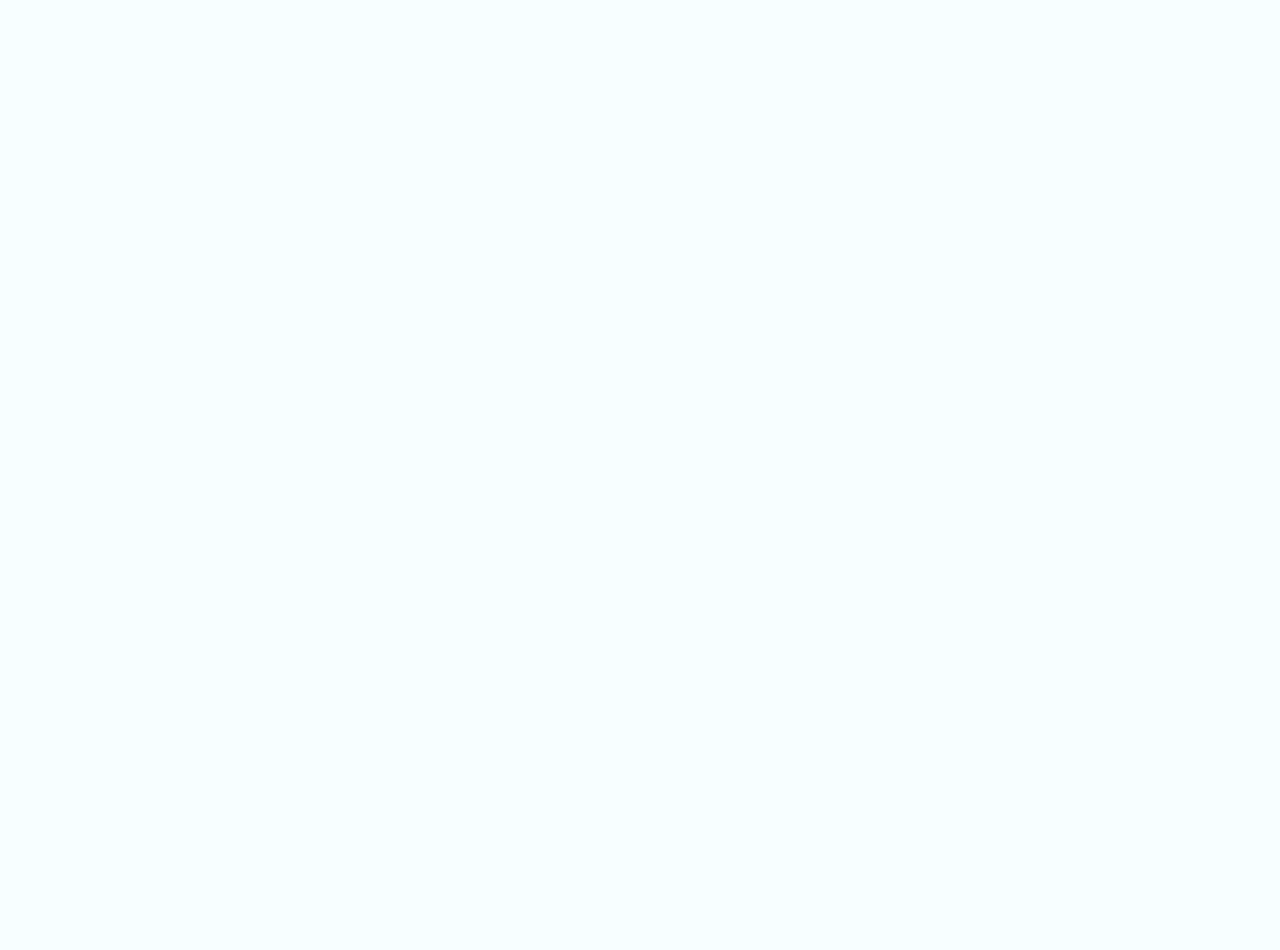
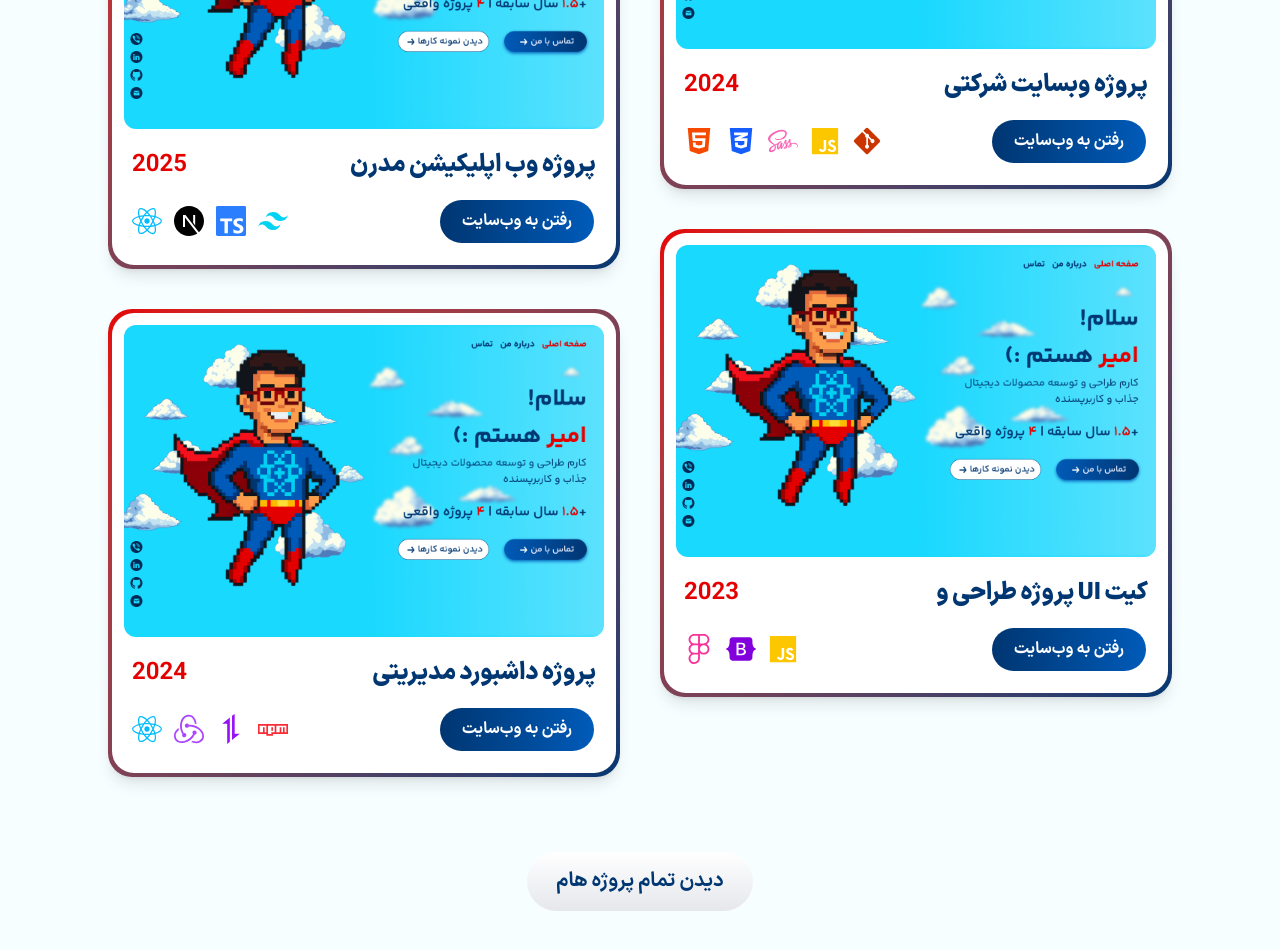
Before and after one commit to AmirShakibafar/portfolioWebsite, a Next.js app: page / in a window 1280 px wide. Shown: the part 1260-2210 px from the top of the page. Before the commit the page ends 800 px from the top, so only its background shows below. Built offline with nearby package versions, Linux system fonts and the light colour scheme.

Commit message:
finally made the cards and its section and its workinggggg

```diff
--- a/package.json
+++ b/package.json
@@ -16,6 +16,7 @@
     "react-countup": "^6.5.3",
     "react-dom": "^19.0.0",
     "react-feather": "^2.0.10",
+    "react-icons": "^5.5.0",
     "uuid": "^11.1.0"
   },
   "devDependencies": {
--- a/src/app/globals.css
+++ b/src/app/globals.css
@@ -1,7 +1,7 @@
 @import "tailwindcss";
 
 :root {
-  --background: #F7FEFF;
+  --background: #f7feff;
   --foreground: #171717;
 }
 
@@ -31,37 +31,133 @@
   @apply text-[#E50000] font-bold;
 }
 
-
 @utility btn {
   @apply px-6 py-6 rounded-full transition-all duration-300;
 }
-
 
 @utility btn-secondary {
   @apply btn border border-blue-600 text-blue-600 hover:bg-blue-50;
 }
 
+/*==============================================*/
+/* Project Card Utilities                       */
+/*==============================================*/
 
-@media (prefers-color-scheme: dark) {
-  :root {
-    --background: #0a0a0a;
-    --foreground: #ededed;
-  }
+/* The main wrapper with the gradient border */
+@utility card-wrapper {
+  @apply max-w-lg p-1 rounded-3xl bg-gradient-to-br from-[#E40000] to-[#003772] shadow-lg;
+}
+
+/* The inner white container that holds all content */
+@utility card-inner {
+  @apply bg-white rounded-[22px];
+}
+
+/* The padded area for the image */
+@utility card-image-container {
+  @apply p-3;
+}
+
+/* The image style itself */
+@utility card-image {
+  @apply w-full h-auto object-cover rounded-xl;
+}
+
+/* The container for all the text, icons, and button */
+@utility card-body {
+  @apply p-5 pt-2 text-right;
+}
+
+/* The header section for the title and year */
+@utility card-header {
+  @apply flex justify-between items-center;
+}
+
+/* The style for the project's title */
+@utility card-title {
+  @apply font-iran font-black text-2xl text-[#003772];
+}
+
+/* The style for the project's year */
+@utility card-year {
+  @apply font-bold text-2xl text-[#E50000];
+}
+
+/* The footer section for the tech stack and button */
+@utility card-footer {
+  @apply mt-4 flex flex-wrap justify-between items-center gap-y-4;
+}
+
+/* The container for the list of tech icons */
+@utility card-tech-stack {
+  @apply flex flex-wrap justify-start gap-x-3 text-3xl;
+}
+
+/* The hover effect for an individual tech icon */
+@utility card-tech-icon {
+  @apply transition-transform duration-300 hover:scale-125;
+}
+
+/*==============================================*/
+/* Projects Section Utilities                   */
+/*==============================================*/
+
+/* The main container for a page section */
+@utility section-container {
+  @apply bg-[#F7FEFF] py-16;
+}
+
+/* The inner, centered wrapper for section content */
+@utility section-wrapper {
+  @apply max-w-7xl mx-auto px-4 sm:px-6 lg:px-8;
+}
+
+/* The main heading for a section */
+@utility section-heading {
+  @apply w-full text-[46px] font-extrabold text-blue-900 mb-12 flex justify-end items-center gap-x-3;
+}
+
+/* The red braces used in the heading */
+@utility heading-brace {
+  @apply text-red-500;
+}
+
+/* The flex container for the grid of project cards */
+@utility projects-grid {
+  @apply flex flex-wrap justify-center gap-x-10;
+}
+
+/* The wrapper for a single project card, including base animation styles */
+@utility project-item {
+  @apply mb-10 transform transition duration-300;
+}
+
+/* The container for the final button at the bottom of the section */
+@utility section-footer {
+  @apply mt-28 text-center;
 }
 
 body {
   background: var(--background);
   color: var(--foreground);
-  font-family: var(--font-iran), sans-serif;
+  font-family: var(--font-iran);
 }
 
 /* Keyframes remain the same */
 @keyframes slide-left {
-  from { transform: translateX(100vw); }
-  to { transform: translateX(-100%); }
+  from {
+    transform: translateX(100vw);
+  }
+  to {
+    transform: translateX(-100%);
+  }
 }
 
 @keyframes slide-right {
-  from { transform: translateX(-100vw); }
-  to { transform: translateX(100%); }
+  from {
+    transform: translateX(-100vw);
+  }
+  to {
+    transform: translateX(100%);
+  }
 }
--- a/src/app/page.tsx
+++ b/src/app/page.tsx
@@ -1,8 +1,11 @@
-import HeroSection from '@/components/HeroSection';
-
+import HeroSection from "@/components/HeroSection";
+import ProjectsSection from "@/components/ProjectsSection";
 
 export default function Home() {
   return (
-   <HeroSection/>
+    <>
+      <HeroSection />
+      <ProjectsSection />
+    </>
   );
 }
--- a/src/components/Navbar.tsx
+++ b/src/components/Navbar.tsx
@@ -17,7 +17,6 @@ const containerVariants: Variants = {
     transition: {
       staggerChildren: 0.1,
       delayChildren: 0.3,
-      // This line reverses the animation order to match the RTL layout
       staggerDirection: -1,
     },
   },
--- /dev/null
+++ b/src/components/ProjectCard.tsx
@@ -0,0 +1,97 @@
+"use client";
+
+import React from "react";
+import ShinyButton from "./ShinyButton";
+import Image from "next/image";
+import {
+  FaHtml5,
+  FaCss3Alt,
+  FaReact,
+  FaBootstrap,
+  FaJs,
+  FaFigma,
+  FaSass,
+  FaGitAlt,
+  FaNpm,
+} from "react-icons/fa";
+import {
+  SiTailwindcss,
+  SiRedux,
+  SiNextdotjs,
+  SiTypescript,
+  SiAxios,
+} from "react-icons/si";
+
+const techIconMap = {
+  HTML5: <FaHtml5 title="HTML5" className="text-orange-600" />,
+  CSS3: <FaCss3Alt title="CSS3" className="text-blue-600" />,
+  JavaScript: <FaJs title="JavaScript" className="text-yellow-400" />,
+  React: <FaReact title="React" className="text-sky-400" />,
+  TailwindCSS: <SiTailwindcss title="Tailwind CSS" className="text-cyan-400" />,
+  Bootstrap: <FaBootstrap title="Bootstrap" className="text-purple-700" />,
+  Redux: <SiRedux title="Redux" className="text-purple-500" />,
+  NextJs: <SiNextdotjs title="Next.js" className="text-black" />,
+  Figma: <FaFigma title="Figma" className="text-pink-500" />,
+  Axios: <SiAxios title="Axios" className="text-purple-600" />,
+  TypeScript: <SiTypescript title="TypeScript" className="text-blue-500" />,
+  Sass: <FaSass title="Sass" className="text-pink-400" />,
+  Git: <FaGitAlt title="Git" className="text-orange-700" />,
+  Npm: <FaNpm title="npm" className="text-red-500" />,
+};
+
+type TechName = keyof typeof techIconMap;
+
+type ProjectCardProps = {
+  devImageSrc: string;
+  projectName: string;
+  projectYear: string;
+  techStack: TechName[];
+  websiteUrl: string;
+};
+
+const ProjectCard = ({
+  devImageSrc,
+  projectName,
+  projectYear,
+  techStack,
+  websiteUrl,
+}: ProjectCardProps) => {
+  return (
+    <div className="card-wrapper">
+      <div className="card-inner">
+        <div className="card-image-container">
+          <Image
+            src={devImageSrc}
+            alt={projectName}
+            width={1200}
+            height={800}
+            className="card-image"
+          />
+        </div>
+
+        <div className="card-body">
+          <div className="card-header">
+            <p className="card-year">{projectYear}</p>
+            <p className="card-title">{projectName}</p>
+          </div>
+
+          <div className="card-footer">
+            <div className="card-tech-stack">
+              {techStack.map((tech) => (
+                <div key={tech} className="card-tech-icon">
+                  {techIconMap[tech]}
+                </div>
+              ))}
+            </div>
+
+            <a href={websiteUrl} target="_blank" rel="noopener noreferrer">
+              <ShinyButton text="رفتن به وب‌سایت" size="small" />
+            </a>
+          </div>
+        </div>
+      </div>
+    </div>
+  );
+};
+
+export default ProjectCard;
--- /dev/null
+++ b/src/components/ProjectsSection.tsx
@@ -0,0 +1,91 @@
+import React from "react";
+import ProjectCard from "./ProjectCard";
+import ShinyButton from "./ShinyButton";
+
+type TechName =
+  | "HTML5"
+  | "CSS3"
+  | "JavaScript"
+  | "React"
+  | "TailwindCSS"
+  | "Bootstrap"
+  | "Redux"
+  | "NextJs"
+  | "Figma"
+  | "Axios"
+  | "TypeScript"
+  | "Sass"
+  | "Git"
+  | "Npm";
+
+type ProjectCardProps = {
+  devImageSrc: string;
+  projectName: string;
+  projectYear: string;
+  techStack: TechName[];
+  websiteUrl: string;
+};
+
+const myProjects: ProjectCardProps[] = [
+  {
+    devImageSrc: "/images/project.png",
+    projectName: "پروژه وب اپلیکیشن مدرن",
+    projectYear: "2025",
+    techStack: ["React", "NextJs", "TypeScript", "TailwindCSS"],
+    websiteUrl: "#",
+  },
+  {
+    devImageSrc: "/images/project.png",
+    projectName: "پروژه وبسایت شرکتی",
+    projectYear: "2024",
+    techStack: ["HTML5", "CSS3", "Sass", "JavaScript", "Git"],
+    websiteUrl: "#",
+  },
+  {
+    devImageSrc: "/images/project.png",
+    projectName: "پروژه داشبورد مدیریتی",
+    projectYear: "2024",
+    techStack: ["React", "Redux", "Axios", "Npm"],
+    websiteUrl: "#",
+  },
+  {
+    devImageSrc: "/images/project.png",
+    projectName: "پروژه طراحی و UI کیت",
+    projectYear: "2023",
+    techStack: ["Figma", "Bootstrap", "JavaScript"],
+    websiteUrl: "#",
+  },
+];
+
+const ProjectsSection = () => {
+  return (
+    <div className="section-container">
+      <div className="section-wrapper">
+        <h2 className="section-heading">
+          <span className="heading-brace">{"{"}</span>
+          <span>نمونه کارهای من</span>
+          <span className="heading-brace">{"}"}</span>
+        </h2>
+
+        <div className="projects-grid">
+          {myProjects.map((project, index) => (
+            <div
+              key={project.projectName}
+              className={`project-item ${
+                index % 2 === 0 ? "translate-y-20" : ""
+              }`}
+            >
+              <ProjectCard {...project} />
+            </div>
+          ))}
+        </div>
+
+        <div className="section-footer">
+          <ShinyButton text="دیدن تمام پروژه هام" variant="secondary" />
+        </div>
+      </div>
+    </div>
+  );
+};
+
+export default ProjectsSection;
--- a/src/components/ShinyButton.tsx
+++ b/src/components/ShinyButton.tsx
@@ -1,4 +1,6 @@
+// components/ShinyButton.tsx
 "use client";
+
 import {
   motion,
   useMotionTemplate,
@@ -6,6 +8,14 @@ import {
   useSpring,
 } from "framer-motion";
 import React from "react";
+
+
+type ShinyButtonProps = {
+  text: string;
+  variant?: "primary" | "secondary";
+  size?: "big" | "small";
+};
+
 
 function useShinyButtonAnimation() {
   const mouseX = useMotionValue(0);
@@ -24,38 +34,43 @@ function useShinyButtonAnimation() {
   return { handleMouseMove, borderStyle: { background: borderBackground } };
 }
 
+
+
 export default function ShinyButton({
   text,
   variant = "primary",
-}: {
-  text: string;
-  variant?: "primary" | "secondary";
-}) {
+  size = "big", // Default size is 'big'
+}: ShinyButtonProps) {
   const { handleMouseMove, borderStyle } = useShinyButtonAnimation();
 
-  // Conditionally set classes based on the variant prop
+  // Conditional classes based on the variant prop
   const backgroundClass =
     variant === "primary"
       ? "bg-gradient-to-r from-[#003672] to-[#005BB9]"
-      : "bg-gradient-to-b from-white to-gray-100";
+      : "bg-gradient-to-b from-white to-gray-200";
 
   const textClass = variant === "primary" ? "text-white" : "text-[#003772]";
+
+  const sizeClasses = {
+    container: size === 'big' ? 'h-14 px-8 py-8' : 'h-10 px-6 py-6',
+    text: size === 'big' ? 'text-xl' : 'text-base',
+  };
 
   return (
     <motion.button
       onMouseMove={handleMouseMove}
-      className="group relative inline-flex h-14 items-center justify-center overflow-hidden rounded-full px-8 py-8 text-lg font-medium transition-all duration-300 hover:shadow-[0_0_25px_#005BB9]"
+      className={`group relative inline-flex items-center justify-center overflow-hidden rounded-full text-lg font-medium transition-all duration-300 hover:shadow-[0_0_25px_#005BB9] ${sizeClasses.container}`}
     >
       <motion.div
         className="absolute inset-0 rounded-full opacity-0 transition-opacity duration-300 group-hover:opacity-100"
         style={borderStyle}
       />
-
       <div
         className={`absolute inset-[2.5px] rounded-full ${backgroundClass}`}
       />
-
-      <span className={`relative ${textClass} text-[24px] font-bold`}>{text}</span>
+      <span className={`relative font-bold ${textClass} ${sizeClasses.text}`}>
+        {text}
+      </span>
     </motion.button>
   );
 }
```
Also changed, not shown: public/images/project.png (added), 1 other file (tests, documents, lock files or other folders).
